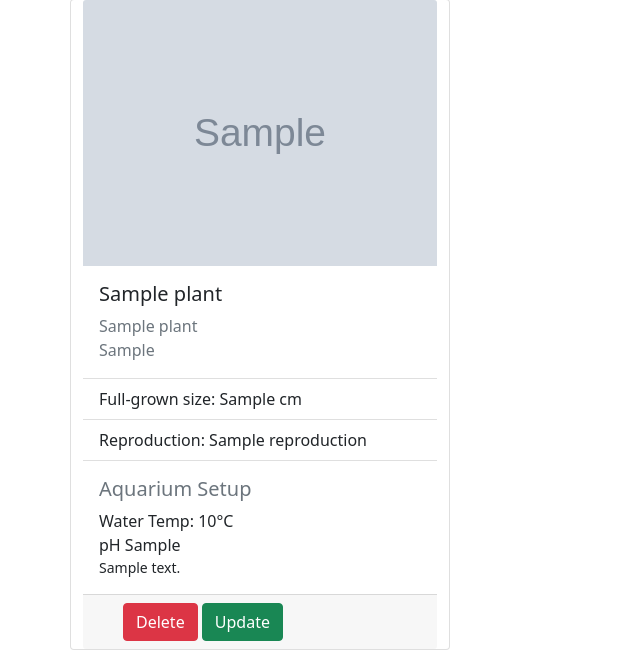
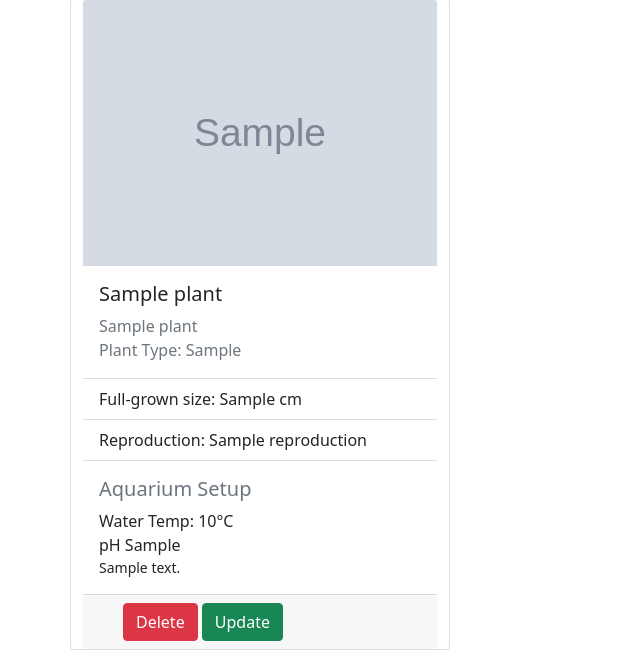
Before and after one commit to Code-Institute-Submissions/Malrhis-project3, a Flask app: page /plant in a window 1280 px wide. Shown: the part 532-1182 px from the top of the page, without its empty margins (0-640 px from the left). Run offline with Flask 2, Linux system fonts and the light colour scheme; grey boxes marked "Sample" are stand-in pictures; a database or web service that is not in the repository returns one stand-in record (values such as "Sample title"); some libraries are stand-ins or nearby versions.

Commit message:
Added text to "plant type"

```diff
--- a/aquarist/templates/show_plant.template.html
+++ b/aquarist/templates/show_plant.template.html
@@ -36,7 +36,7 @@ Plant List
         <div class="card-body">
             <h5 class="card-title">{{each_plant.name}}</h5>
             <p class="card-text my-0 text-muted">{{each_plant.scientific_name}}</p>
-            <p class="card-text my-0 text-muted">{{each_plant.plant_type}}</p>
+            <p class="card-text my-0 text-muted">Plant Type: {{each_plant.plant_type}}</p>
         </div>
         <ul class="list-group list-group-flush">
             <li class="list-group-item">Full-grown size: {{each_plant.full_grown_size_in_cm}} cm </li>
```
